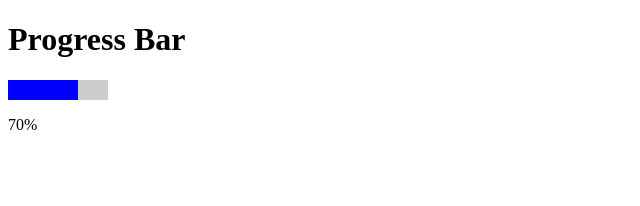
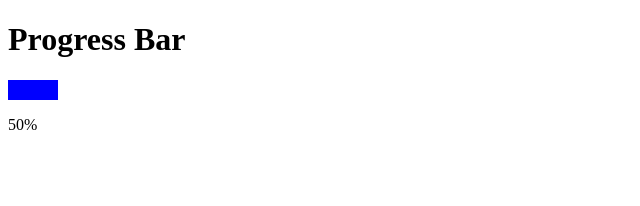
Before and after one commit to acciojob/progress-bar-react-AnkitKumarDelta, a React app: page / in a window 1280 px wide. Shown: the top 206 px of the page, without its empty margins (0-640 px from the left). Built offline with nearby package versions, Linux system fonts and the light colour scheme.

Commit message:
commit_2

```diff
--- a/src/components/App.js
+++ b/src/components/App.js
@@ -5,7 +5,7 @@ const App = () => {
   const [innerWidth, setInnerWidth] = useState(0);
 
  useEffect(() => {
-    if (innerWidth >= 100) return;
+    if (innerWidth >= 50) return;
 
     const timer = setTimeout(() => {
       setInnerWidth(prev => prev + 10);
--- a/src/styles/App.css
+++ b/src/styles/App.css
@@ -1,6 +1,6 @@
 #barOuter{
   height:20px;
-  width:100px;
+  width:50px;
   background-color: #CDCDCD;
 }
 /* #barInner{
```
